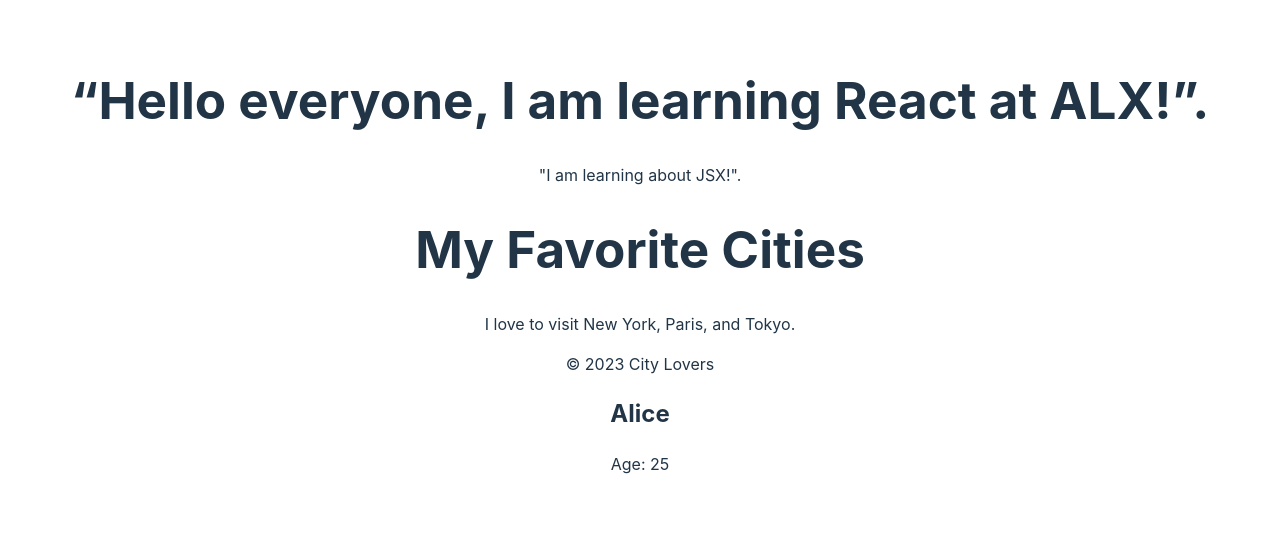
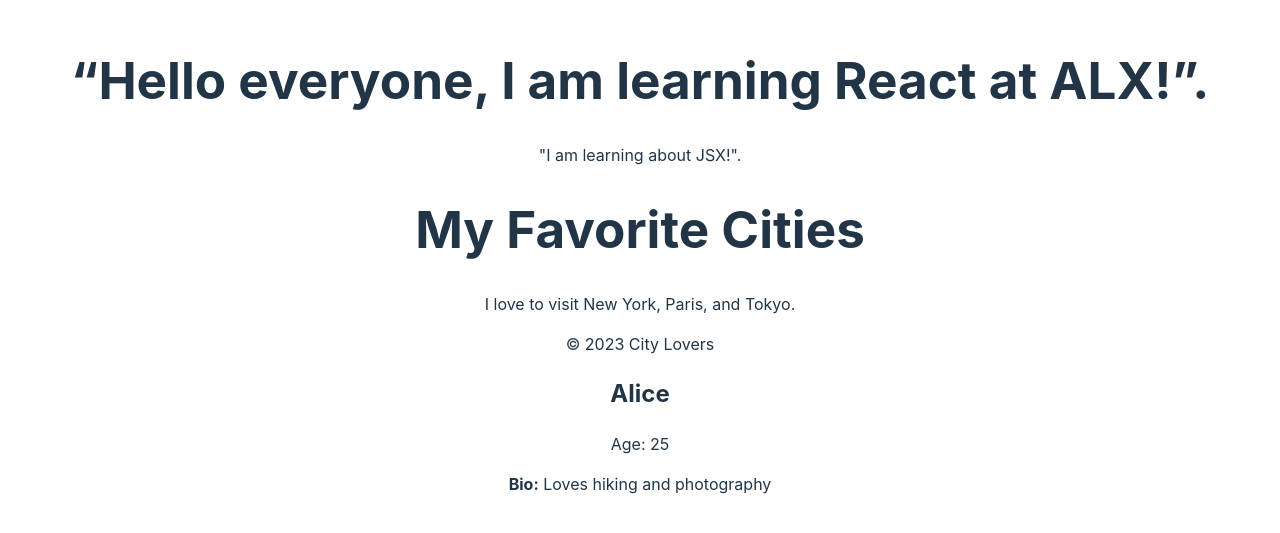
Before and after one commit to gracey08/alx-fe-reactjs, a React (Vite) app in the folder alx-react-app/: page / in a window 1280 px wide. Shown: the part 135-668 px from the top of the page. Built offline with nearby package versions, Linux system fonts and the light colour scheme.

Commit message:
new update app

```diff
--- a/alx-react-app/src/App.jsx
+++ b/alx-react-app/src/App.jsx
@@ -15,7 +15,7 @@
       <Header />
       <MainContent />
       <Footer />
-      <UserProfile name="Alice" age="25" Bio="Loves hiking and photography" />
+      <UserProfile name="Alice" age="25" bio="Loves hiking and photography" />
     </div>
   );
 
--- a/alx-react-app/src/components/UserProfile.jsx
+++ b/alx-react-app/src/components/UserProfile.jsx
@@ -5,7 +5,7 @@
     <div>
       <h2>{props.name}</h2>
       <p>Age: {props.age}</p>
-      <p>{props.bio}</p>
+      <p><strong>Bio:</strong> {props.bio}</p>
     </div>
   );
 };
```
